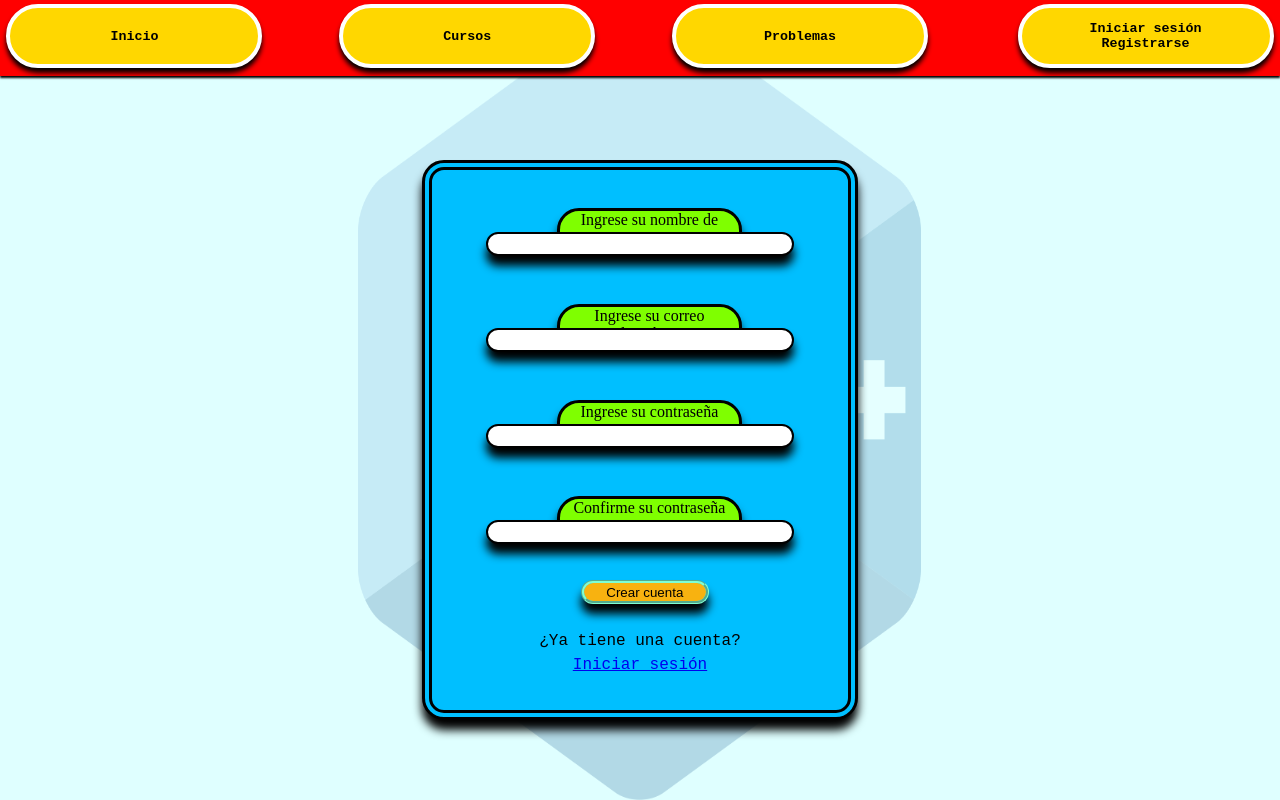
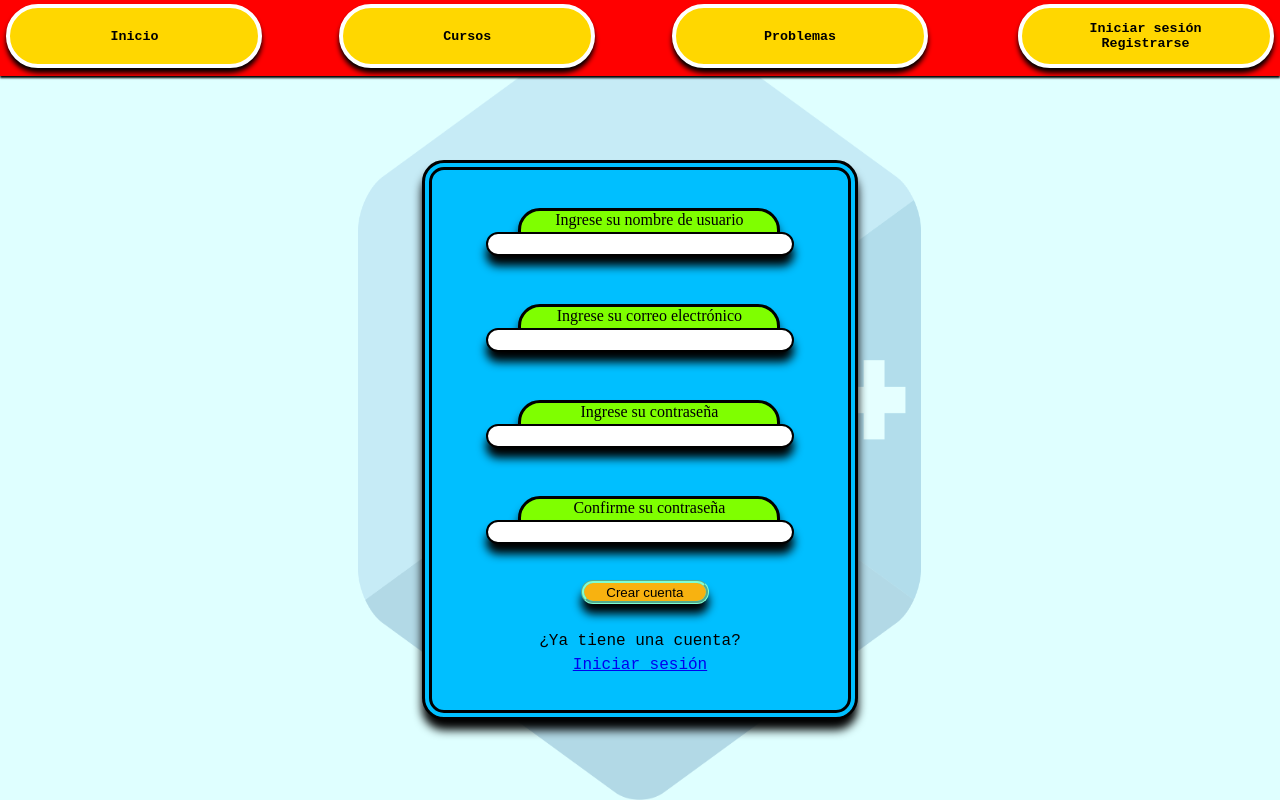
Before and after one commit to Gabriel765324/Proyecto, a PHP site: page /Crear_cuenta.php in a window 1280 px wide. Run offline with PHP 8.4, Linux system fonts and the light colour scheme.

Commit message:
Cambios menores.

```diff
--- a/Estilo/Crear_cuenta.css
+++ b/Estilo/Crear_cuenta.css
@@ -15,9 +15,9 @@
 }
 .Texto_de_nombre_creado{
     margin-top: 26vh;
-    margin-left: 43.5vw;
+    margin-left: 40.5vw;
     height: 3vh;
-    width: 14vw;
+    width: 20vw;
     background-color: chartreuse;
     border-style: solid;
     border-color: black;
@@ -26,9 +26,9 @@
 }
 .Texto_de_correo_creado{
     margin-top: 38vh;
-    margin-left: 43.5vw;
+    margin-left: 40.5vw;
     height: 3vh;
-    width: 14vw;
+    width: 20vw;
     background-color: chartreuse;
     border-style: solid;
     border-color: black;
@@ -48,9 +48,9 @@
 }
 .Texto_de_contrase_a_creada{
     margin-top: 50vh;
-    margin-left: 43.5vw;
+    margin-left: 40.5vw;
     height: 3vh;
-    width: 14vw;
+    width: 20vw;
     background-color: chartreuse;
     border-style: solid;
     border-color: black;
@@ -70,9 +70,9 @@
 }
 .Texto_de_contrase_a_creada2{
     margin-top: 62vh;
-    margin-left: 43.5vw;
+    margin-left: 40.5vw;
     height: 3vh;
-    width: 14vw;
+    width: 20vw;
     background-color: chartreuse;
     border-style: solid;
     border-color: black;
```
Also changed, not shown: Estilo/Cuentas.css (+4 -4 lines).
